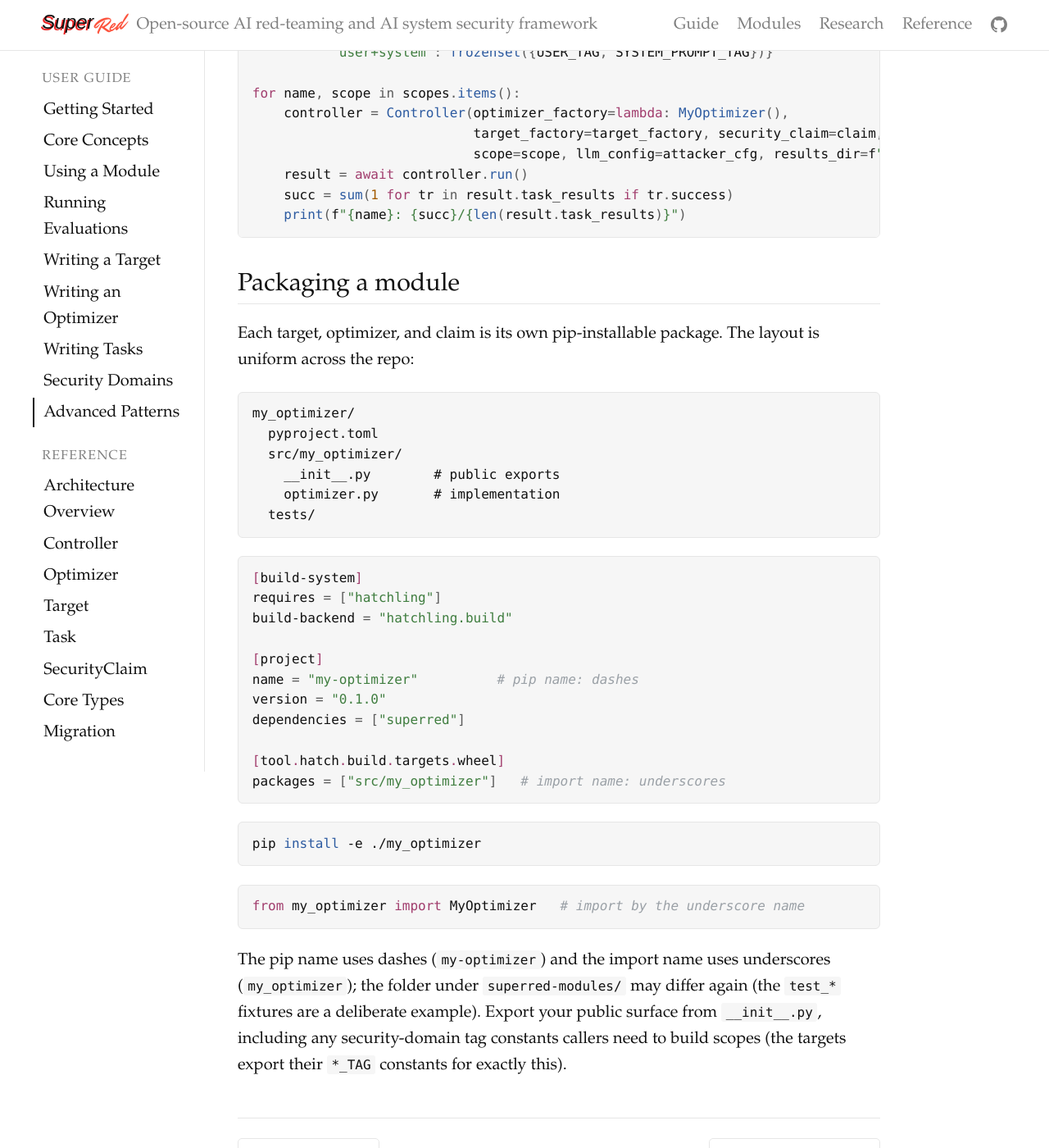
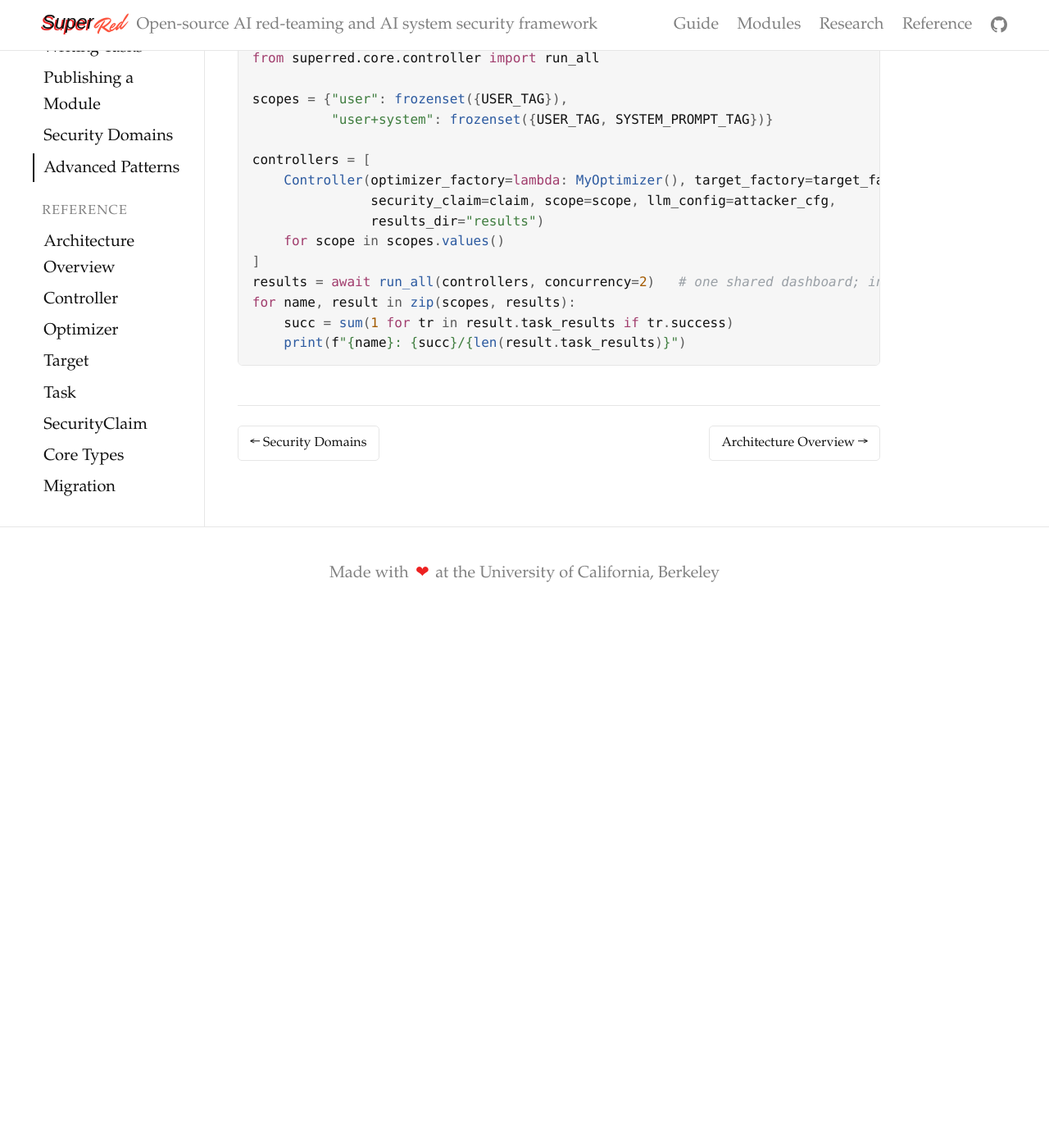
Before and after one commit to RoldSI/superred, a Jekyll site: the page built from docs/guide/advanced-patterns.md, in a window 1280 px wide and 1400 px high, scrolled down 2996 px. Shown: the whole window at 82% size. Built offline with Jekyll 4.4.1, drawn with Linux system fonts in a browser that asks for light colours; some web fonts are replaced; after the commit the page ends 3767 px from its top, so only the background shows below that; some of the changed text lies outside the part shown.

Commit message:
docs(guide): add a Publishing a Module page; sweep with run_all in Advanced Patterns
Extract the packaging content out of Advanced Patterns into its own Publishing a
Module page, placed after the three Writing articles in the sidebar, with a
request to email info@simonsure.com to be listed in the modules directory. Switch
the multi-scope example to the canonical run_all sweep (one shared dashboard)
instead of a sequential per-Controller loop.

````diff
--- a/docs/_data/nav.yml
+++ b/docs/_data/nav.yml
@@ -15,6 +15,8 @@
       url: /guide/writing-an-optimizer
     - title: Writing Tasks
       url: /guide/writing-tasks
+    - title: Publishing a Module
+      url: /guide/publishing-a-module
     - title: Security Domains
       url: /guide/security-domains
     - title: Advanced Patterns
--- a/docs/guide/advanced-patterns.md
+++ b/docs/guide/advanced-patterns.md
@@ -111,59 +111,24 @@ for tr in result.task_results:
 ## Testing several scopes
 
 Run the same claim under different scopes to chart the attack surface. Build a
-fresh Controller per scope (see [Running Evaluations](/guide/running-evaluations#sweeping-multiple-threat-models)):
+Controller per scope and drive them through `run_all`, so the whole sweep shares
+one live dashboard and one results folder (see [Running
+Evaluations](/guide/running-evaluations#sweeping-multiple-threat-models)):
 
 ```python
+from superred.core.controller import run_all
+
 scopes = {"user": frozenset({USER_TAG}),
           "user+system": frozenset({USER_TAG, SYSTEM_PROMPT_TAG})}
 
-for name, scope in scopes.items():
-    controller = Controller(optimizer_factory=lambda: MyOptimizer(),
-                            target_factory=target_factory, security_claim=claim,
-                            scope=scope, llm_config=attacker_cfg, results_dir=f"results/{name}")
-    result = await controller.run()
+controllers = [
+    Controller(optimizer_factory=lambda: MyOptimizer(), target_factory=target_factory,
+               security_claim=claim, scope=scope, llm_config=attacker_cfg,
+               results_dir="results")
+    for scope in scopes.values()
+]
+results = await run_all(controllers, concurrency=2)   # one shared dashboard; input order
+for name, result in zip(scopes, results):
     succ = sum(1 for tr in result.task_results if tr.success)
     print(f"{name}: {succ}/{len(result.task_results)}")
 ```
-
-## Packaging a module
-
-Each target, optimizer, and claim is its own pip-installable package. The layout
-is uniform across the repo:
-
-```
-my_optimizer/
-  pyproject.toml
-  src/my_optimizer/
-    __init__.py        # public exports
-    optimizer.py       # implementation
-  tests/
-```
-
-```toml
-[build-system]
-requires = ["hatchling"]
-build-backend = "hatchling.build"
-
-[project]
-name = "my-optimizer"          # pip name: dashes
-version = "0.1.0"
-dependencies = ["superred"]
-
-[tool.hatch.build.targets.wheel]
-packages = ["src/my_optimizer"]   # import name: underscores
-```
-
-```bash
-pip install -e ./my_optimizer
-```
-
-```python
-from my_optimizer import MyOptimizer   # import by the underscore name
-```
-
-The pip name uses dashes (`my-optimizer`) and the import name uses underscores
-(`my_optimizer`); the folder under `superred-modules/` may differ again (the
-`test_*` fixtures are a deliberate example). Export your public surface from
-`__init__.py`, including any security-domain tag constants callers need to build
-scopes (the targets export their `*_TAG` constants for exactly this).
````
Also changed, not shown: docs/guide/publishing-a-module.md (added, +60 -0 lines).
